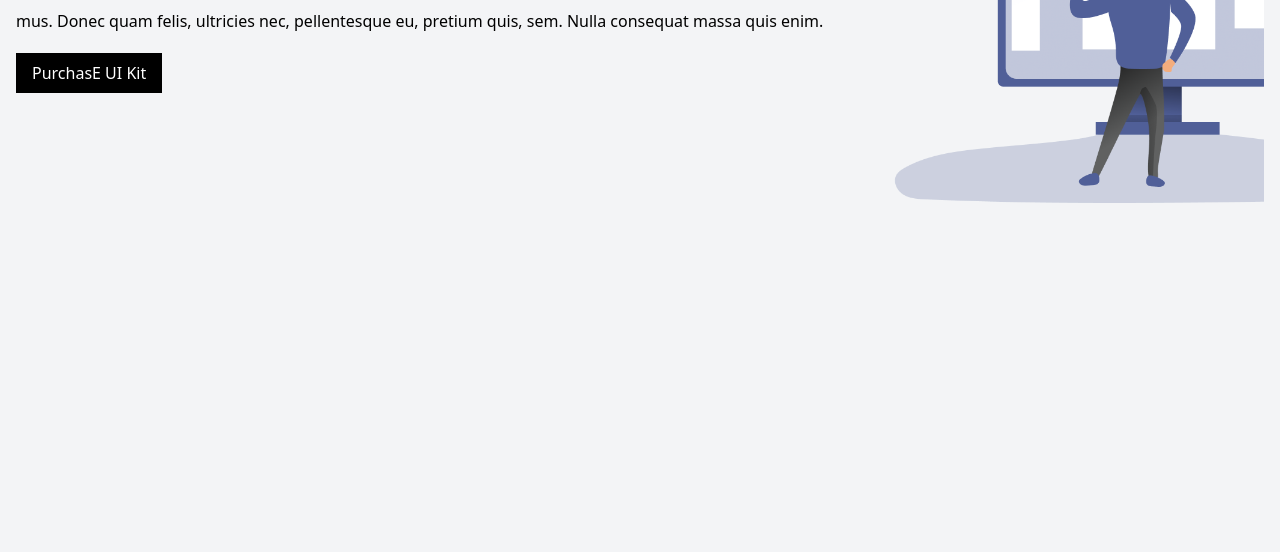
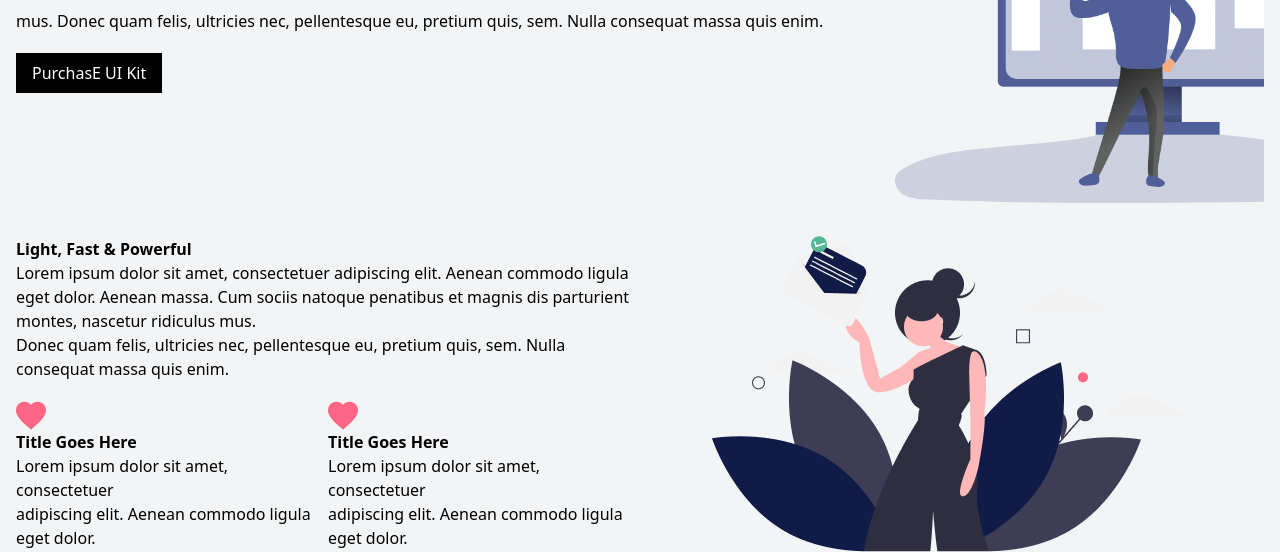
Before and after one commit to jasmina001/Landing-Page, a website: page public/index.html in a window 1280 px wide. Shown: the part 329-881 px from the top of the page. Before the commit the page ends 800 px from the top, so only its background shows below. Drawn offline with nearby package versions, Linux system fonts and the light colour scheme.

Commit message:
add first section

```diff
--- a/public/index.html
+++ b/public/index.html
@@ -54,7 +54,7 @@
 
     </nav>
 
-    <section  class="max-w-7xl mx-auto px-4 flex justify-center items-center">
+    <section class="max-w-7xl mx-auto px-4 flex justify-center items-center">
         <div>
             <b class="text-5xl">
                 Introduce Your Product Quickly & Effectively.
@@ -76,8 +76,37 @@
         </div>
     </section>
 
+    <section class="max-w-7xl mx-auto px-4 flex flex-col sm:flex-row justify-center items-center mt-8">
+        <div class="sm:w-1/2 text-center sm:text-left">
+            <b>Light, Fast & Powerful</b>
+            <p>Lorem ipsum dolor sit amet, consectetuer adipiscing elit. Aenean commodo ligula eget dolor. Aenean massa.
+                Cum sociis natoque penatibus et magnis dis parturient montes, nascetur ridiculus mus.</p>
+            <p>Donec quam felis, ultricies nec, pellentesque eu, pretium quis, sem. Nulla consequat massa quis enim.</p>
+
+            <div class="flex mt-5">
+
+                <div>
+                    <img src="/assets/Path.svg" alt="photo">
+                    <b>Title Goes Here</b>
+                    <p>Lorem ipsum dolor sit amet, consectetuer<br> adipiscing elit. Aenean commodo ligula eget dolor.
+                    </p>
+                </div>
+                <div>
+                    <img src="/assets/Path.svg" alt="photo">
+                    <b>Title Goes Here</b>
+                    <p>Lorem ipsum dolor sit amet, consectetuer<br> adipiscing elit. Aenean commodo ligula eget dolor.
+                    </p>
+                </div>
+
+            </div>
 
 
+
+        </div>
+        <div class="sm:w-1/2 flex justify-center mt-4 sm:mt-0">
+            <img src="/assets/undraw_happy_news_hxmt.png" alt="Illustration">
+        </div>
+    </section>
 
 
 
```
Also changed, not shown: assets/Path.svg (added), assets/undraw_happy_news_hxmt.png (added).
